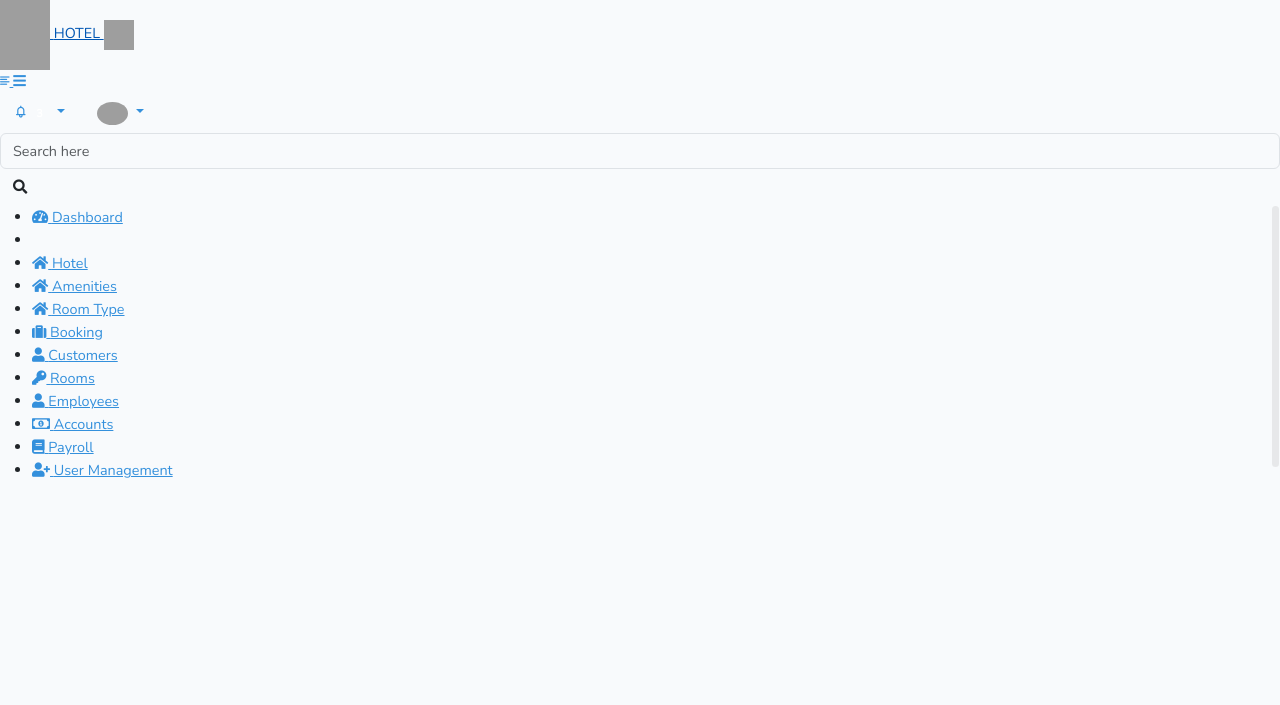
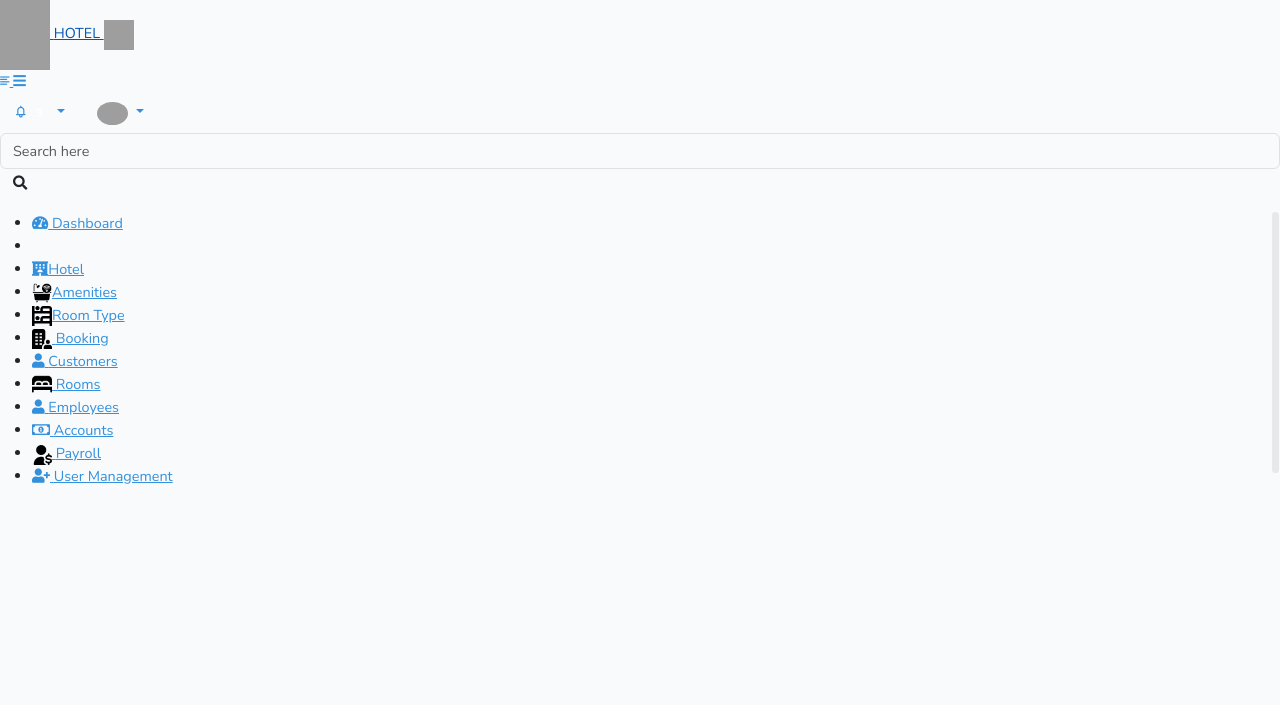
Before and after one commit to drashtipatell18/Hotel_Management, a Laravel app: page /hotel/list in a window 1280 px wide. Shown: the top 705 px of the page. Run offline with Laravel 10, Linux system fonts and the light colour scheme; data that the repository does not hold is empty; style sheets or scripts are compiled from the project's sources; some libraries are stand-ins or nearby versions; grey boxes are pictures that could not be loaded.

Commit message:
icons siderbar under added

```diff
--- a/resources/views/hotel/listhotel.blade.php
+++ b/resources/views/hotel/listhotel.blade.php
@@ -1,21 +1,24 @@
 @extends('layouts.master')
 @section('content')
     <style>
-.dataTables_wrapper .dataTables_paginate .paginate_button.disabled, .dataTables_wrapper .dataTables_paginate .paginate_button.disabled:hover, .dataTables_wrapper .dataTables_paginate .paginate_button.disabled:active {
+        .dataTables_wrapper .dataTables_paginate .paginate_button.disabled,
+        .dataTables_wrapper .dataTables_paginate .paginate_button.disabled:hover,
+        .dataTables_wrapper .dataTables_paginate .paginate_button.disabled:active {
             color: #009688 !important;
         }
-.dataTables_wrapper .dataTables_paginate .paginate_button.current, .dataTables_wrapper .dataTables_paginate .paginate_button.current:hover {
 
-    border: #009688  ;
-    background-color:#009688 ;
+        .dataTables_wrapper .dataTables_paginate .paginate_button.current,
+        .dataTables_wrapper .dataTables_paginate .paginate_button.current:hover {
+
+            border: #009688;
+            background-color: #009688;
             color: white !important;
 
         }
+
         .dataTables_wrapper .dataTables_paginate .paginate_button:hover {
             background: #009688 !important;
         }
-
-
     </style>
     {{-- message --}}
     {!! Toastr::message() !!}
@@ -25,8 +28,9 @@
                 <div class="row align-items-center">
                     <div class="col">
                         <div class="mt-5">
-                            <h4 class="card-title float-left mt-2">Hotel</h4> <a href="{{ route('hotel/add') }}" class="btn btn-primary float-right veiwbutton"><i
-                                class="fas fa-plus mr-2"></i>Add Hotel</a> </div>
+                            <h4 class="card-title float-left mt-2">Hotel</h4> <a href="{{ route('hotel/add') }}"
+                                class="btn btn-primary float-right veiwbutton"><i class="fas fa-plus mr-2"></i>Add Hotel</a>
+                        </div>
                     </div>
                 </div>
             </div>
@@ -48,7 +52,7 @@
                                         </tr>
                                     </thead>
                                     <tbody>
-                                            @foreach ($allHotelList as $hotelList )
+                                        @foreach ($allHotelList as $hotelList)
                                             <tr>
                                                 <td>{{ $hotelList->name }}</td>
                                                 <td>{{ $hotelList->email }}</td>
@@ -65,7 +69,10 @@
                                                 </td>
 
                                                 <td class="text-right">
-                                                            <a class="dropdown-item-sm" style="font-size: 23px; padding: 5px; color: #009688;"  href="{{ url('hotel/edit/'.$hotelList->id) }}"><i class="fas fa-pencil-alt fa-xs"></i</a>
+                                                    <a class="dropdown-item-sm"
+                                                        style="font-size: 23px; padding: 5px; color: #009688;"
+                                                        href="{{ url('hotel/edit/' . $hotelList->id) }}"><i
+                                                            class="fas fa-pencil-alt fa-xs"></i</a>
 
                                                 </td>
                                             </tr>
@@ -79,6 +86,8 @@
             </div>
         </div>
     </div>
+
+@endsection
 <script src="https://ajax.googleapis.com/ajax/libs/jquery/3.5.1/jquery.min.js"></script>
 @section('script')
     <script>
@@ -105,9 +114,11 @@
 
                             // Update button classes
                             if (response.new_status === 'active') {
-                                    button.removeClass('bg-danger-light').addClass('bg-success-light');
+                                button.removeClass('bg-danger-light').addClass(
+                                    'bg-success-light');
                             } else {
-                                    button.removeClass('bg-success-light').addClass('bg-danger-light');
+                                button.removeClass('bg-success-light').addClass(
+                                    'bg-danger-light');
                             }
                         }
                     }
@@ -116,5 +127,3 @@
         });
     </script>
 @endsection
-
-@endsection
--- a/resources/views/sidebar/menusidebar.blade.php
+++ b/resources/views/sidebar/menusidebar.blade.php
@@ -5,13 +5,19 @@
             <li class="{{ set_active(['home']) }}"> <a href="{{ route('home') }}"><i class="fas fa-tachometer-alt"></i> <span>Dashboard</span></a> </li>
 
                 <li class="list-divider"></li>
-                <li class=""> <a href="{{ route('hotel/list') }}"><i class="fas fa-home"></i> <span>Hotel</span></a> </li>
-                <li class=""> <a href="{{ route('amenities/list') }}"><i class="fas fa-home"></i> <span>Amenities</span></a> </li>
-                <li class=""> <a href="{{ route('roomtype/list') }}"><i class="fas fa-home"></i> <span>Room Type</span></a> </li>
+                <li class=""> <a href="{{ route('hotel/list') }}"><i class="fas fa-hotel"></i><span>Hotel</span></a> </li>
+                <li><a href="{{ route('amenities/list') }}">
+                        <img src="{{ url('assets/icons/amenitys.png') }}" style="width: 20px; height:20px"><span>Amenities</span>
+                    </a>
+                </li>
+
+                <li class=""> <a href="{{ route('roomtype/list') }}">
+                    <img src="{{ url('assets/icons/room_types.png') }}" style="width: 20px; height:20px"><span>Room Type</span>
+                </a> </li>
 
 
 
-                <li class="submenu"> <a href="#"><i class="fas fa-suitcase"></i> <span> Booking </span> <span class="menu-arrow"></span></a>
+                <li class="submenu"> <a href="#"> <img src="{{ url('assets/icons/booking.png') }}" style="width: 20px; height:20px"> <span> Booking </span> <span class="menu-arrow"></span></a>
                     <ul class="submenu_class" style="display: none;">
                         <li><a class="{{ set_active(['form/allbooking']) }}" href="{{ route('form/allbooking') }}"> All Booking </a></li>
                         <li><a class="{{ request()->is('form/booking/edit/*') ? 'active' : '' }}"> Edit Booking </a></li>
@@ -25,7 +31,7 @@
                         <li><a class="{{ set_active(['form/addcustomer/page']) }}" href="{{ route('form/addcustomer/page') }}"> Add Customer </a></li>
                     </ul>
                 </li>
-                <li class="submenu"> <a href="#"><i class="fas fa-key"></i> <span> Rooms </span> <span class="menu-arrow"></span></a>
+                <li class="submenu"> <a href="#"><img src="{{ url('assets/icons/room.png') }}" style="width: 20px; height:20px"><span> Rooms </span> <span class="menu-arrow"></span></a>
                     <ul class="submenu_class" style="display: none;">
                         <li><a class="{{ set_active(['form/allrooms/page']) }}" href="{{ route('form/allrooms/page') }}">All Rooms </a></li>
                         <li><a class="{{ request()->is('form/room/edit/*') ? 'active' : '' }}"> Edit Rooms </a></li>
@@ -50,7 +56,7 @@
                         <li><a href="provident-fund.html">Provident Fund </a></li>
                     </ul>
                 </li>
-                <li class="submenu"> <a href="#"><i class="fas fa-book"></i> <span> Payroll </span> <span class="menu-arrow"></span></a>
+                <li class="submenu"> <a href="#"><img src="{{ url('assets/icons/payroll.png') }}" style="width: 20px; height:20px"> <span> Payroll </span> <span class="menu-arrow"></span></a>
                     <ul class="submenu_class" style="display: none;">
                         <li><a href="salary.html">Employee Salary </a></li>
                         <li><a href="salary-veiw.html">Payslip </a></li>
```
Also changed, not shown: public/assets/icons/amenitys.png (added), public/assets/icons/booking.png (added), public/assets/icons/payroll.png (added), public/assets/icons/room.png (added), public/assets/icons/room_types.png (added). Lines whose indentation alone changed are shown as unchanged.
